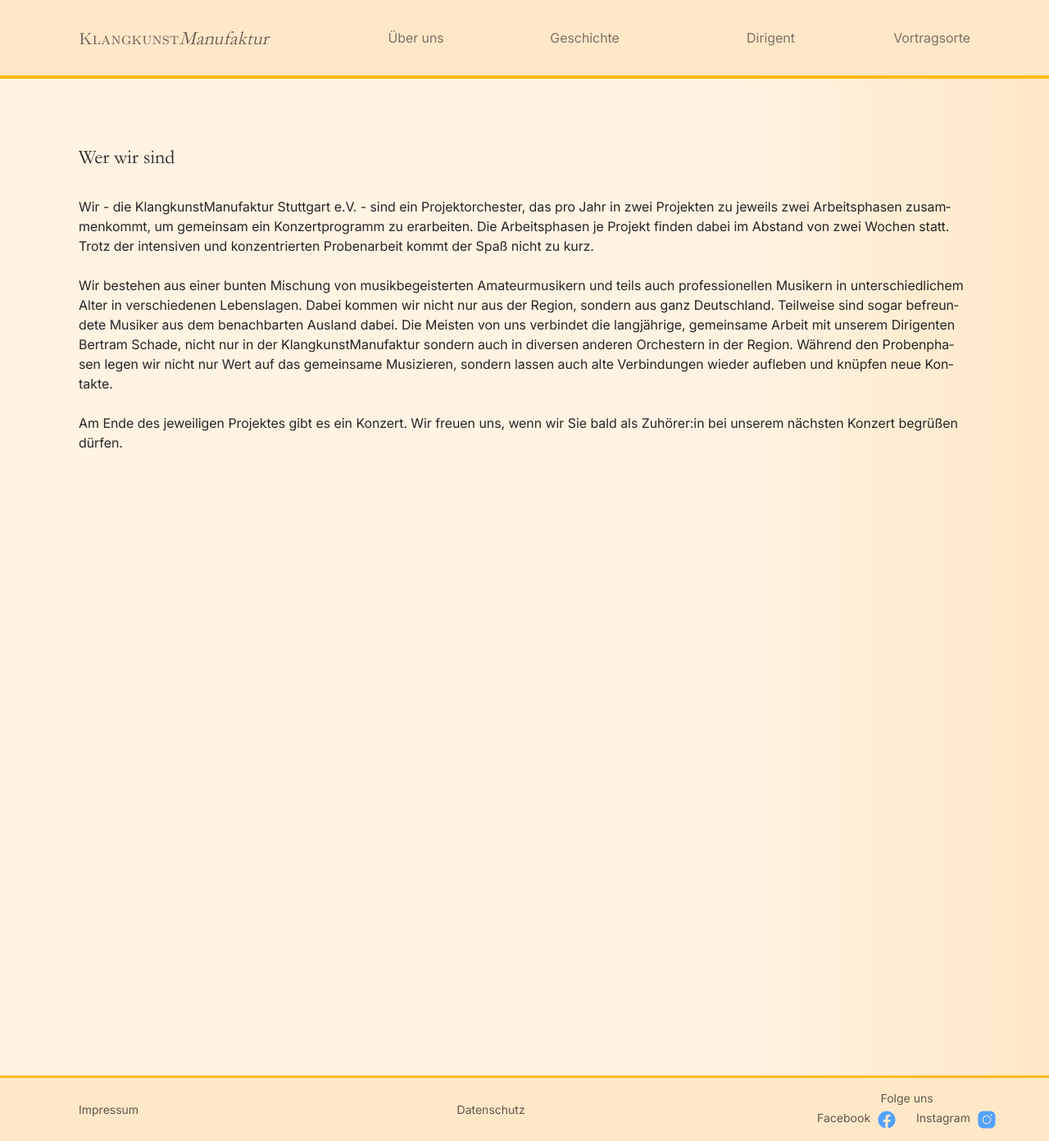
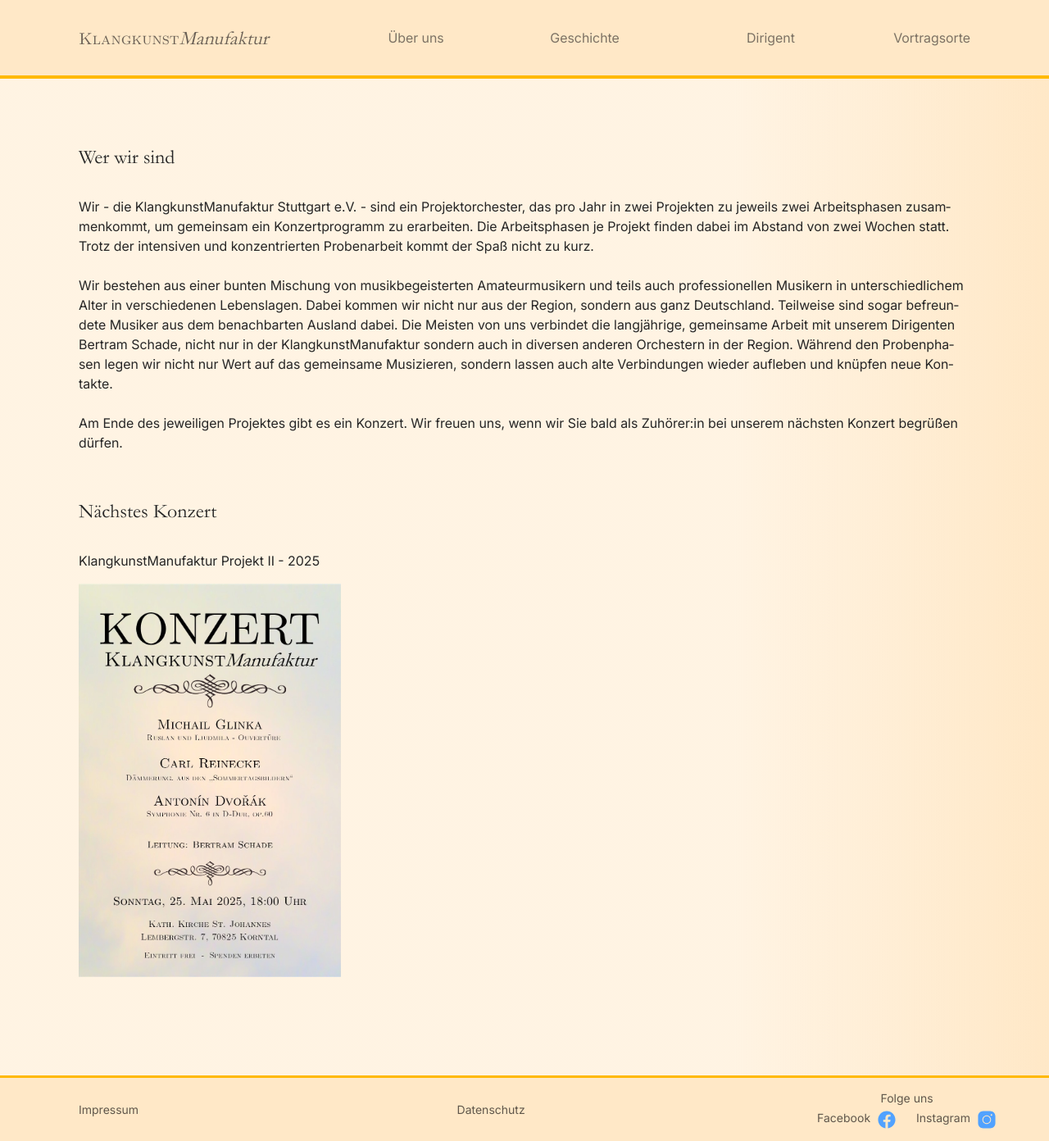
Before and after one commit to FrankWuensch/klangkunst_website_project, a Jekyll site: the page built from index.html, in a window 1280 px wide. Shown: the whole page at 82% size. Built offline with Jekyll 4.4.1, drawn with Linux system fonts in a browser that asks for light colours.

Commit message:
add new poster

```diff
--- a/_config.yml
+++ b/_config.yml
@@ -42,9 +42,9 @@ posters:
     title: KlangkunstManufaktur Projekt II - 2024
   - src: "src/plakate/Klangkunst Plakat 2025-I.png"
     title: KlangkunstManufaktur Projekt I - 2025
-# actual_poster:
-#   - src: "src/plakate/Klangkunst Plakat 2025-I.png"
-#     title: KlangkunstManufaktur Projekt I - 2025
+actual_poster:
+  - src: "src/plakate/Klangkunst Plakat 2025-I.png"
+    title: KlangkunstManufaktur Projekt II - 2025
 footer_elements:
   - name: Impressum
     link: "impressum.html"
--- a/dist/output.css
+++ b/dist/output.css
@@ -1,4 +1,4 @@
-/*! tailwindcss v4.1.3 | MIT License | https://tailwindcss.com */
+/*! tailwindcss v4.1.13 | MIT License | https://tailwindcss.com */
 @layer properties;
 @layer theme, base, components, utilities;
 @layer theme {
@@ -8,7 +8,6 @@
     --font-mono: ui-monospace, SFMono-Regular, Menlo, Monaco, Consolas, "Liberation Mono",
       "Courier New", monospace;
     --color-amber-400: oklch(82.8% 0.189 84.429);
-    --color-sky-300: oklch(82.8% 0.111 230.318);
     --color-sky-600: oklch(58.8% 0.158 241.966);
     --color-blue-400: oklch(70.7% 0.165 254.624);
     --color-blue-800: oklch(42.4% 0.199 265.638);
@@ -175,6 +174,9 @@
   }
   ::-webkit-datetime-edit, ::-webkit-datetime-edit-year-field, ::-webkit-datetime-edit-month-field, ::-webkit-datetime-edit-day-field, ::-webkit-datetime-edit-hour-field, ::-webkit-datetime-edit-minute-field, ::-webkit-datetime-edit-second-field, ::-webkit-datetime-edit-millisecond-field, ::-webkit-datetime-edit-meridiem-field {
     padding-block: 0;
+  }
+  ::-webkit-calendar-picker-indicator {
+    line-height: 1;
   }
   :-moz-ui-invalid {
     box-shadow: none;
@@ -350,7 +352,7 @@
     border-collapse: collapse;
   }
   .transform {
-    transform: var(--tw-rotate-x) var(--tw-rotate-y) var(--tw-rotate-z) var(--tw-skew-x) var(--tw-skew-y);
+    transform: var(--tw-rotate-x,) var(--tw-rotate-y,) var(--tw-rotate-z,) var(--tw-skew-x,) var(--tw-skew-y,);
   }
   .cursor-pointer {
     cursor: pointer;
@@ -379,14 +381,8 @@
   .items-center {
     align-items: center;
   }
-  .items-end {
-    align-items: flex-end;
-  }
   .items-start {
     align-items: flex-start;
-  }
-  .justify-around {
-    justify-content: space-around;
   }
   .justify-between {
     justify-content: space-between;
@@ -537,9 +533,6 @@
   .px-8 {
     padding-inline: calc(var(--spacing) * 8);
   }
-  .px-12 {
-    padding-inline: calc(var(--spacing) * 12);
-  }
   .py-4 {
     padding-block: calc(var(--spacing) * 4);
   }
@@ -555,9 +548,6 @@
   .pt-16 {
     padding-top: calc(var(--spacing) * 16);
   }
-  .pr-8 {
-    padding-right: calc(var(--spacing) * 8);
-  }
   .pr-24 {
     padding-right: calc(var(--spacing) * 24);
   }
@@ -572,9 +562,6 @@
   }
   .text-center {
     text-align: center;
-  }
-  .text-end {
-    text-align: end;
   }
   .text-left {
     text-align: left;
@@ -1021,27 +1008,22 @@ ul > li {
 @property --tw-rotate-x {
   syntax: "*";
   inherits: false;
-  initial-value: rotateX(0);
 }
 @property --tw-rotate-y {
   syntax: "*";
   inherits: false;
-  initial-value: rotateY(0);
 }
 @property --tw-rotate-z {
   syntax: "*";
   inherits: false;
-  initial-value: rotateZ(0);
 }
 @property --tw-skew-x {
   syntax: "*";
   inherits: false;
-  initial-value: skewX(0);
 }
 @property --tw-skew-y {
   syntax: "*";
   inherits: false;
-  initial-value: skewY(0);
 }
 @property --tw-divide-y-reverse {
   syntax: "*";
@@ -1168,11 +1150,11 @@ ul > li {
 @layer properties {
   @supports ((-webkit-hyphens: none) and (not (margin-trim: inline))) or ((-moz-orient: inline) and (not (color:rgb(from red r g b)))) {
     *, ::before, ::after, ::backdrop {
-      --tw-rotate-x: rotateX(0);
-      --tw-rotate-y: rotateY(0);
-      --tw-rotate-z: rotateZ(0);
-      --tw-skew-x: skewX(0);
-      --tw-skew-y: skewY(0);
+      --tw-rotate-x: initial;
+      --tw-rotate-y: initial;
+      --tw-rotate-z: initial;
+      --tw-skew-x: initial;
+      --tw-skew-y: initial;
       --tw-divide-y-reverse: 0;
       --tw-border-style: solid;
       --tw-gradient-position: initial;
```
Also changed, not shown: src/plakate/Klangkunst Plakat 2025-II.png (added), 4 other files.
